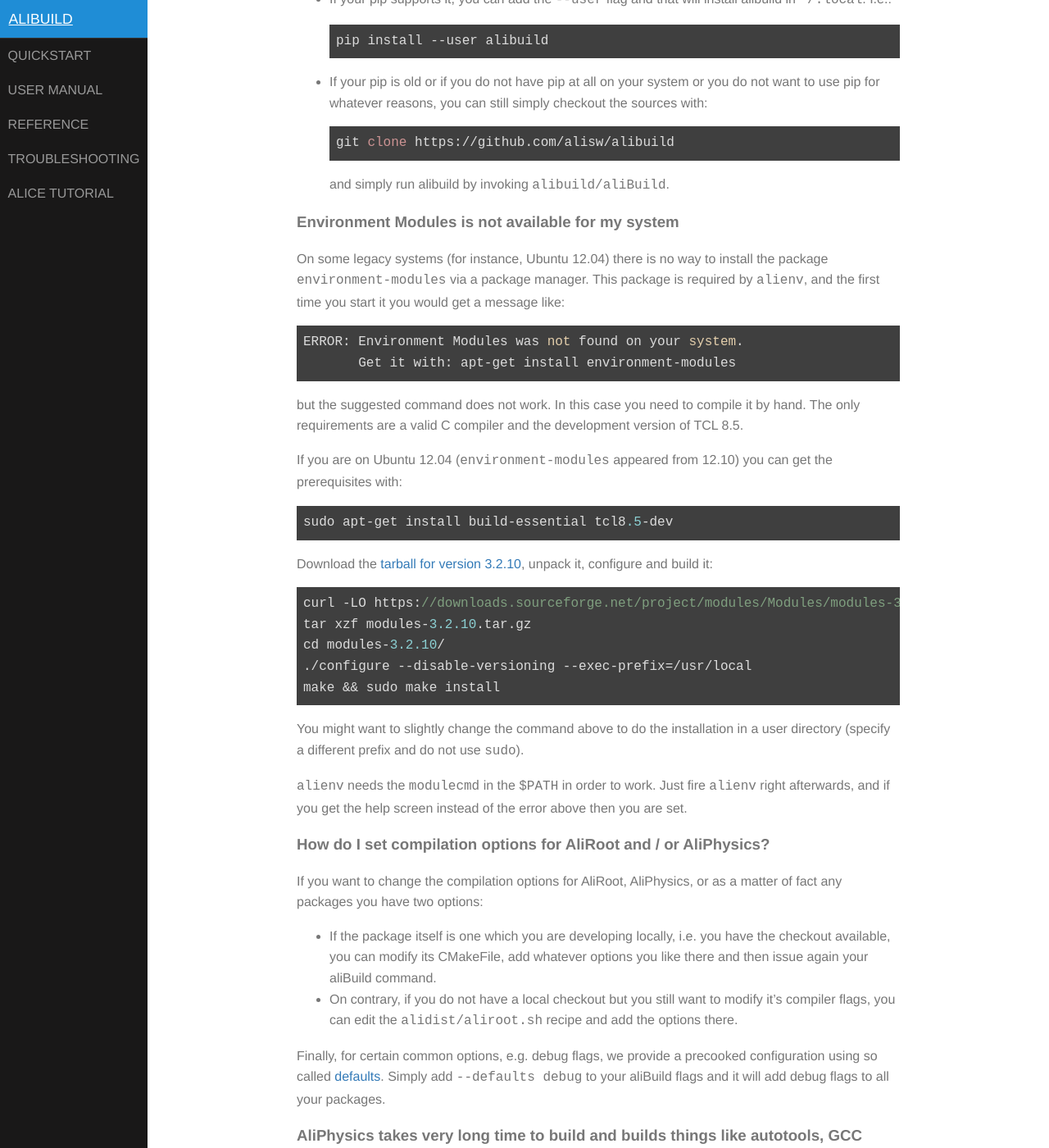
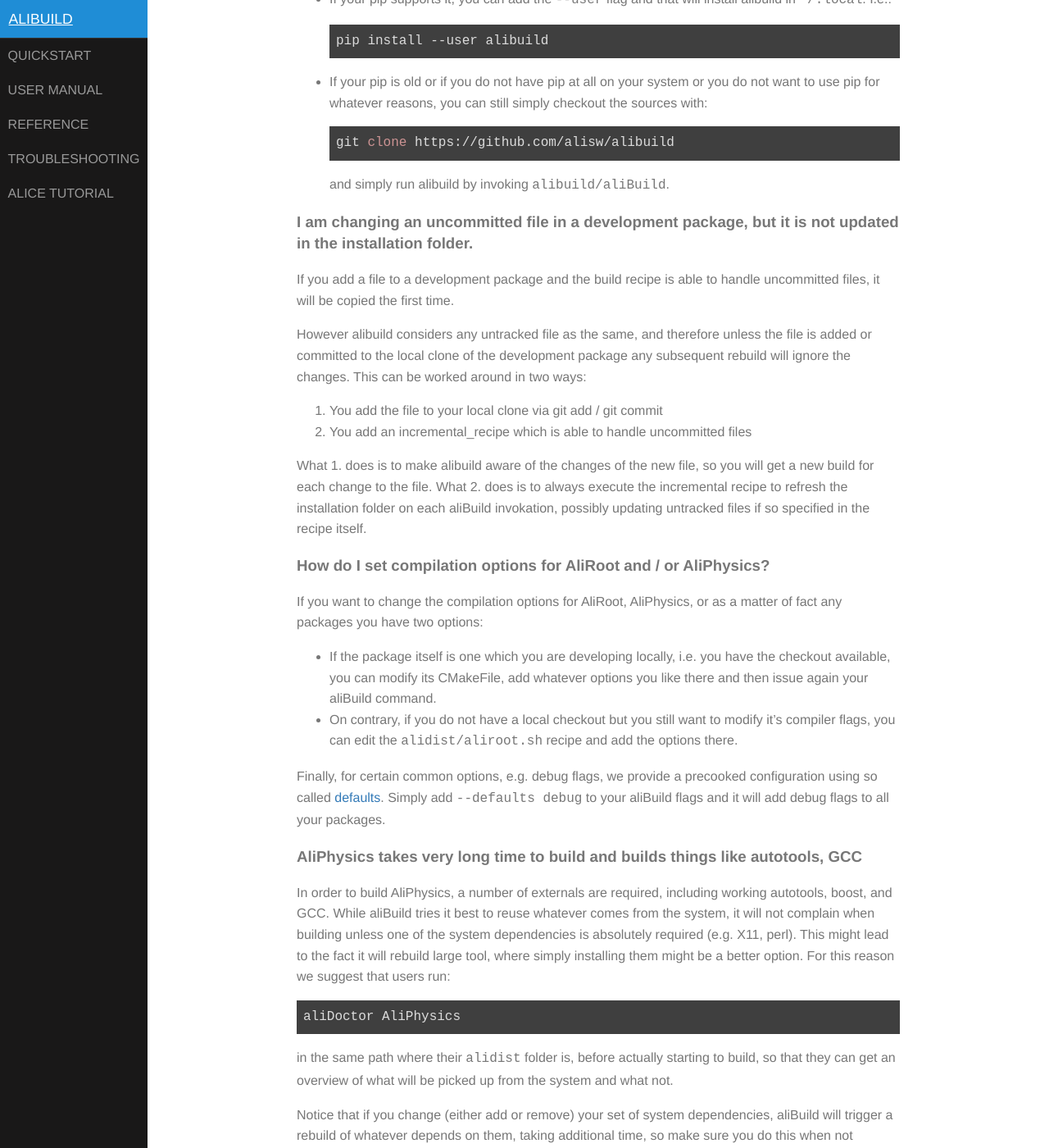
Before and after one commit to alisw/alibuild, a Jekyll site: the page built from docs/troubleshooting.markdown, in a window 1280 px wide and 1400 px high, scrolled down 4001 px. Shown: the whole window at 82% size. Built offline with Jekyll 4.4.1, drawn with Linux system fonts in a browser that asks for light colours.

Commit message:
Drop old FAQ, describe issue @chiarazampolli recently encountered

````diff
--- a/docs/troubleshooting.markdown
+++ b/docs/troubleshooting.markdown
@@ -192,44 +192,22 @@ fails, you have two options:
 
   and simply run alibuild by invoking `alibuild/aliBuild`.
 
-### Environment Modules is not available for my system
+### I am changing an uncommitted file in a development package, but it is not updated in the installation folder.
 
-On some legacy systems (for instance, Ubuntu 12.04) there is no way to install
-the package `environment-modules` via a package manager. This package is
-required by `alienv`, and the first time you start it you would get a message
-like:
+If you add a file to a development package and the build recipe is
+able to handle uncommitted files, it will be copied the first time.
 
-    ERROR: Environment Modules was not found on your system.
-           Get it with: apt-get install environment-modules
+However alibuild considers any untracked file as the same, and therefore unless
+the file is added or committed to the local clone of the development package any
+subsequent rebuild will ignore the changes. This can be worked around in two ways:
 
-but the suggested command does not work. In this case you need to compile it by
-hand. The only requirements are a valid C compiler and the development version
-of TCL 8.5.
+1. You add the file to your local clone via git add / git commit
+2. You add an incremental_recipe which is able to handle uncommitted files
 
-If you are on Ubuntu 12.04 (`environment-modules` appeared from 12.10) you can
-get the prerequisites with:
-
-```bash
-sudo apt-get install build-essential tcl8.5-dev
-```
-
-Download the [tarball for version 3.2.10](https://downloads.sourceforge.net/project/modules/Modules/modules-3.2.10/modules-3.2.10.tar.gz), unpack it, configure and build
-it:
-
-```bash
-curl -LO https://downloads.sourceforge.net/project/modules/Modules/modules-3.2.10/modules-3.2.10.tar.gz
-tar xzf modules-3.2.10.tar.gz
-cd modules-3.2.10/
-./configure --disable-versioning --exec-prefix=/usr/local
-make && sudo make install
-```
-
-You might want to slightly change the command above to do the installation in
-a user directory (specify a different prefix and do not use `sudo`).
-
-`alienv` needs the `modulecmd` in the `$PATH` in order to work. Just fire
-`alienv` right afterwards, and if you get the help screen instead of the error
-above then you are set.
+What 1. does is to make alibuild aware of the changes of the new file, so you
+will get a new build for each change to the file. What 2. does is to always
+execute the incremental recipe to refresh the installation folder on each aliBuild
+invokation, possibly updating untracked files if so specified in the recipe itself.
 
 ### How do I set compilation options for AliRoot and / or AliPhysics?
 
````
